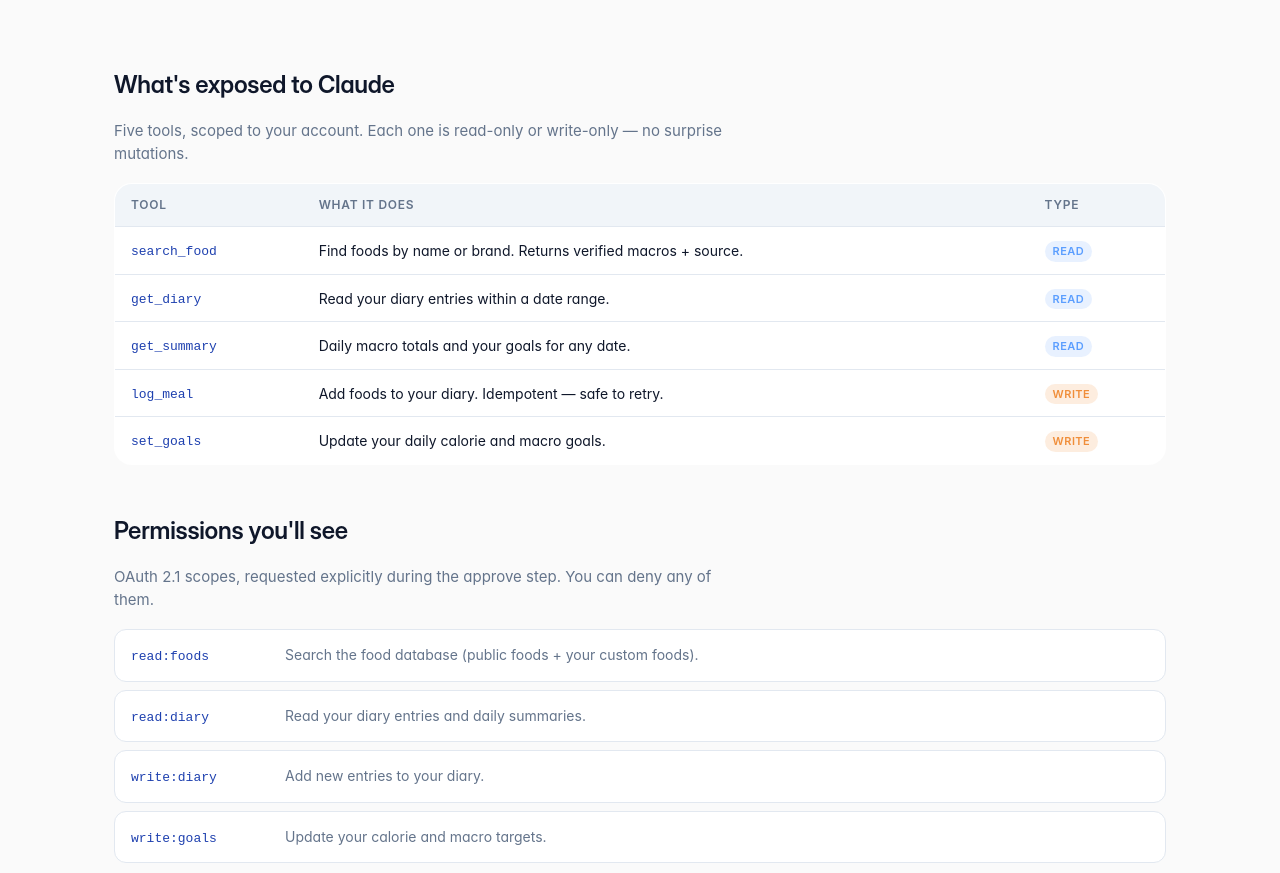
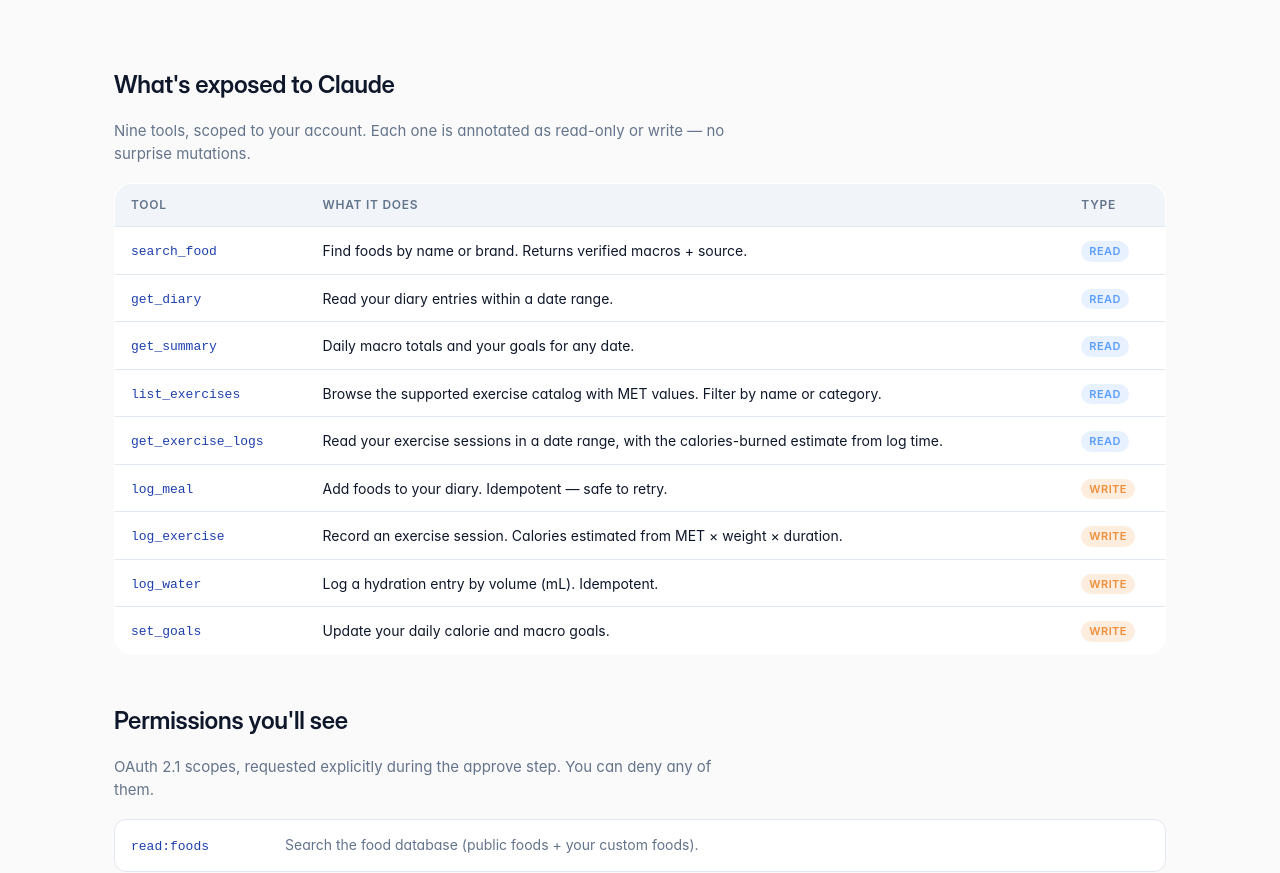
Before and after one commit to MacrolineApp/Macroline-Web, an Astro site: page /connect-claude in a window 1280 px wide. Shown: the part 1318-2191 px from the top of the page. Built offline with nearby package versions, Linux system fonts and the light colour scheme; Astro itself is replaced by a stand-in of ours; a web font is replaced by a local one.

Commit message:
feat(mcp-directory): update connect-claude tool list + privacy section (#22)
Prep for MCP directory submission to Anthropic.

connect-claude.astro:
- Tool table now lists all 9 tools (was 5). Missing rows added for
  list_exercises, get_exercise_logs, log_exercise, log_water.
- "Five tools" copy updated to "Nine tools."
- Anthropic reviewers compare the listed catalog to tools/list output;
  the mismatch would have been flagged.

privacy.astro:
- New "AI assistants via the Claude connector (MCP)" subsection under
  Information we collect. Covers: OAuth scopes granted, what data is
  reachable vs explicitly excluded (weight, HealthKit, billing,
  credentials), the request-by-request flow shape, link to Anthropic's
  privacy policy, and how to revoke from either side.
- Required by Anthropic's submission checklist (privacy policies must
  explicitly address third-party AI assistant data access).

Approved expansion per Mike (CLAUDE.md guards /privacy edits behind
explicit approval).

```diff
--- a/src/pages/connect-claude.astro
+++ b/src/pages/connect-claude.astro
@@ -85,7 +85,7 @@ import Base from '../layouts/Base.astro';
   <section class="tools">
     <h2>What's exposed to Claude</h2>
     <p class="section-lede">
-      Five tools, scoped to your account. Each one is read-only or write-only — no surprise mutations.
+      Nine tools, scoped to your account. Each one is annotated as read-only or write — no surprise mutations.
     </p>
     <table class="tool-table">
       <thead>
@@ -112,8 +112,28 @@ import Base from '../layouts/Base.astro';
           <td><span class="pill read">Read</span></td>
         </tr>
         <tr>
+          <td><code>list_exercises</code></td>
+          <td>Browse the supported exercise catalog with MET values. Filter by name or category.</td>
+          <td><span class="pill read">Read</span></td>
+        </tr>
+        <tr>
+          <td><code>get_exercise_logs</code></td>
+          <td>Read your exercise sessions in a date range, with the calories-burned estimate from log time.</td>
+          <td><span class="pill read">Read</span></td>
+        </tr>
+        <tr>
           <td><code>log_meal</code></td>
           <td>Add foods to your diary. Idempotent — safe to retry.</td>
+          <td><span class="pill write">Write</span></td>
+        </tr>
+        <tr>
+          <td><code>log_exercise</code></td>
+          <td>Record an exercise session. Calories estimated from MET × weight × duration.</td>
+          <td><span class="pill write">Write</span></td>
+        </tr>
+        <tr>
+          <td><code>log_water</code></td>
+          <td>Log a hydration entry by volume (mL). Idempotent.</td>
           <td><span class="pill write">Write</span></td>
         </tr>
         <tr>
```
Also changed, not shown: src/pages/privacy.astro (+23 -0 lines).
